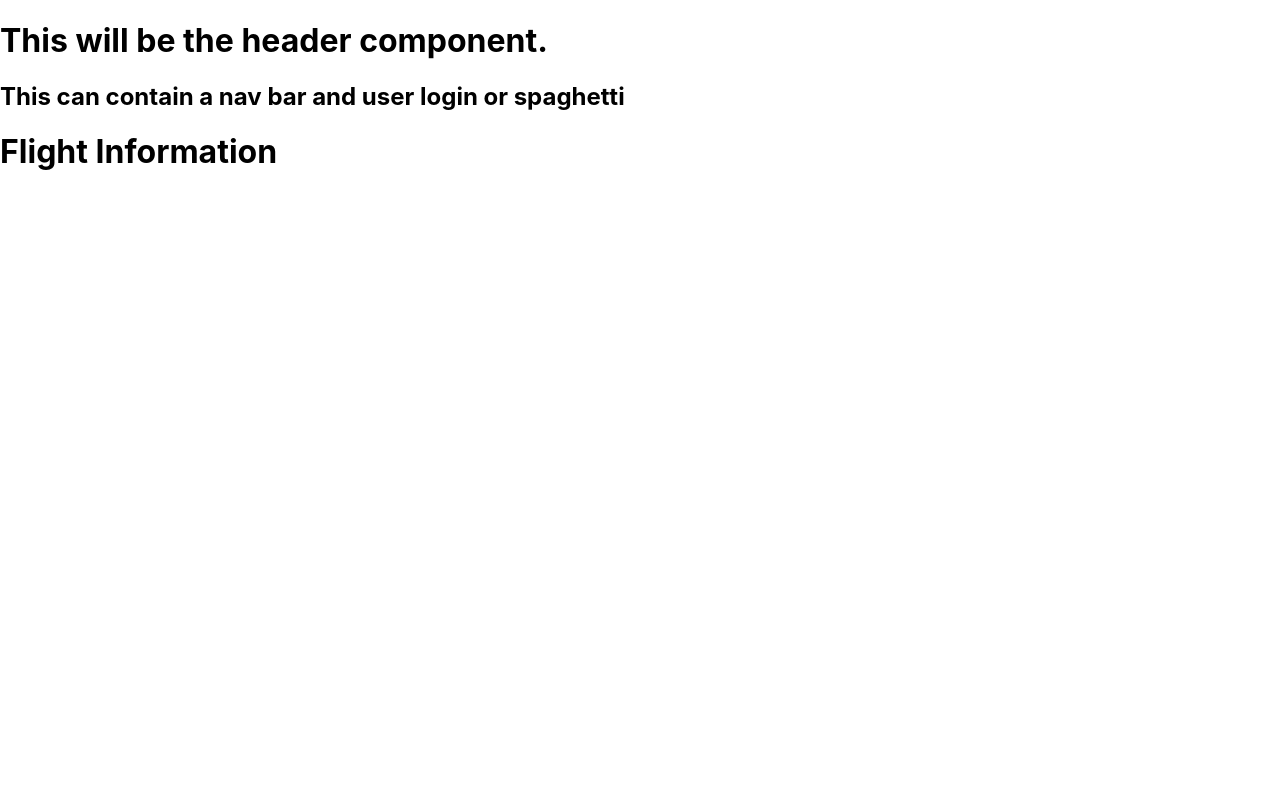
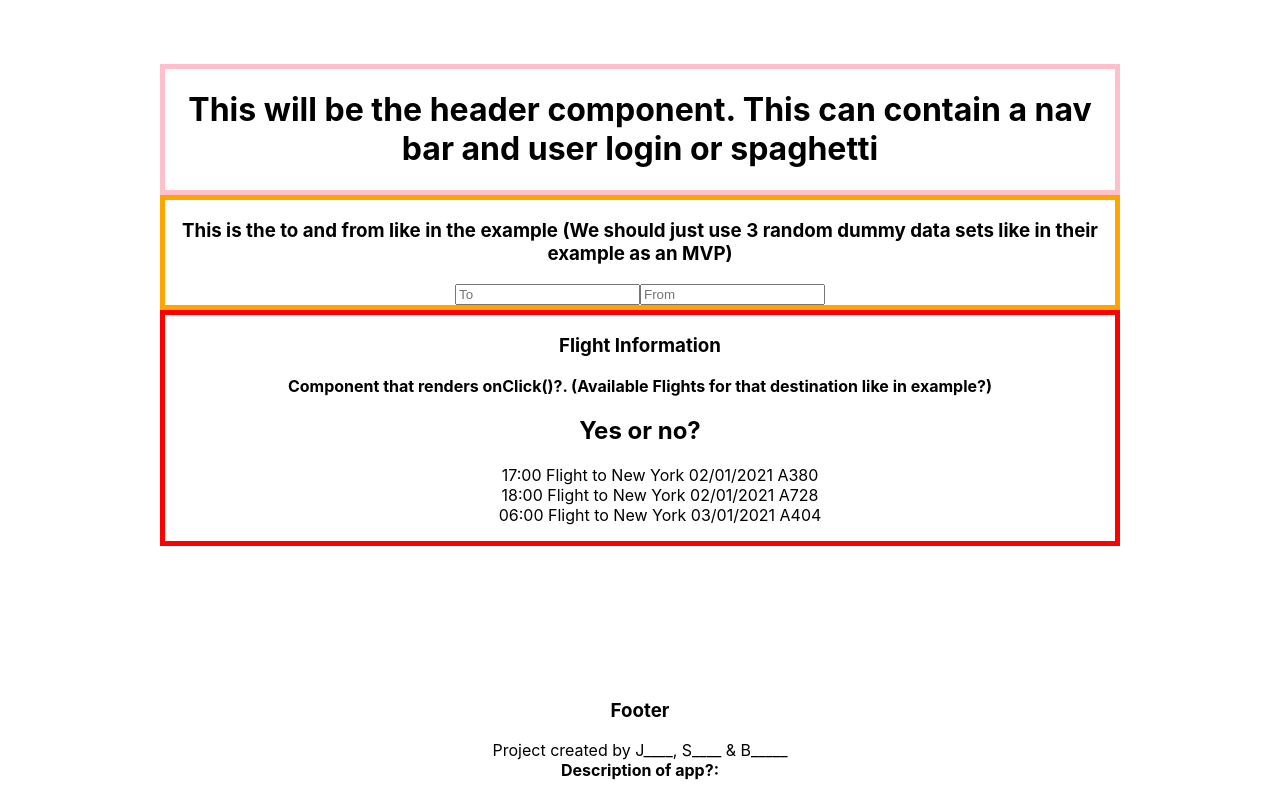
Before and after one commit to Justinmehmed/boring-airlines-client, a React (Create React App) app: page / in a window 1280 px wide. Built offline with nearby package versions, Linux system fonts and the light colour scheme.

Commit message:
Basic Component scaffolding

```diff
--- a/src/components/Airline.js
+++ b/src/components/Airline.js
@@ -4,8 +4,17 @@ import React, { Component } from 'react';
 class Flight extends Component {
   render() {
     return(
-      <div>
-        <h1>Flight Information</h1>
+      <div id="border-outline">
+        <h3>Flight Information</h3>
+          <strong>Component that renders onClick()?. (Available Flights for that destination like in example?)</strong>
+          <div>
+          <h2>Yes or no?</h2>
+            <ul>
+              <li>17:00 Flight to New York 02/01/2021 A380</li>
+              <li>18:00 Flight to New York 02/01/2021 A728</li>
+              <li>06:00 Flight to New York 03/01/2021 A404</li>
+            </ul>
+          </div>
       </div>
     )
   }
--- a/src/components/App.js
+++ b/src/components/App.js
@@ -1,11 +1,16 @@
-import Airline from './Airline'
-import Header from './Header'
+import Airline from './Airline';
+import Header from './Header';
+import ToAndFrom from './ToAndFrom';
+import Footer from './Footer';
 
 function App() {
   return (
     <div className="App">
       <Header />
+      <ToAndFrom />
       <Airline />
+      <Footer />
+
     </div>
   );
 }
--- /dev/null
+++ b/src/components/Footer.js
@@ -0,0 +1,15 @@
+import React from 'react'
+
+const Footer = () => {
+  return (
+    <div id="footer">
+      <div>
+        <h3>Footer</h3>
+        Project created by J____, S____ & B_____
+      </div>
+      <strong>Description of app?: </strong>
+    </div>
+  )
+}
+
+export default Footer
--- a/src/components/Header.js
+++ b/src/components/Header.js
@@ -4,9 +4,9 @@ import React, { Component } from 'react';
 class Header extends Component {
   render() {
     return(
-      <div>
-        <h1>This will be the header component. </h1>
-        <h2>This can contain a nav bar and user login or spaghetti </h2>
+      <div id="header">
+        <h1>This will be the header component. This can contain a nav bar and user login or spaghetti</h1>
+
       </div>
     )
   }
--- /dev/null
+++ b/src/components/ToAndFrom.js
@@ -0,0 +1,17 @@
+import React, { Component } from 'react'
+
+class ToAndFrom extends Component {
+  render() {
+    return(
+      <div id="ToAndFrom">
+      <h3>This is the to and from like in the example (We should just use 3 random dummy data sets like in their example as an MVP)</h3>
+        <form>
+          <input placeholder="To"></input>
+          <input placeholder="From"></input>
+        </form>
+      </div>
+    )
+  }
+}
+
+export default ToAndFrom;
--- a/src/index.css
+++ b/src/index.css
@@ -1,13 +1,40 @@
 body {
-  margin: 0;
+  margin: auto;
   font-family: -apple-system, BlinkMacSystemFont, 'Segoe UI', 'Roboto', 'Oxygen',
     'Ubuntu', 'Cantarell', 'Fira Sans', 'Droid Sans', 'Helvetica Neue',
     sans-serif;
   -webkit-font-smoothing: antialiased;
   -moz-osx-font-smoothing: grayscale;
+  text-align: center;
+  padding: 4em;
+  max-width: 960px;
 }
 
 code {
   font-family: source-code-pro, Menlo, Monaco, Consolas, 'Courier New',
     monospace;
 }
+
+ul {
+  list-style-type: none;
+}
+
+#border-outline {
+  border: 5px solid red;
+}
+
+#ToAndFrom {
+  border: 5px solid orange;
+}
+
+#header {
+  border: 5px solid pink;
+}
+
+#footer {
+  position: absolute;
+  bottom: 0;
+  width: 960px;
+  height: 2.5rem;
+  padding-bottom: 5em;
+}
```
